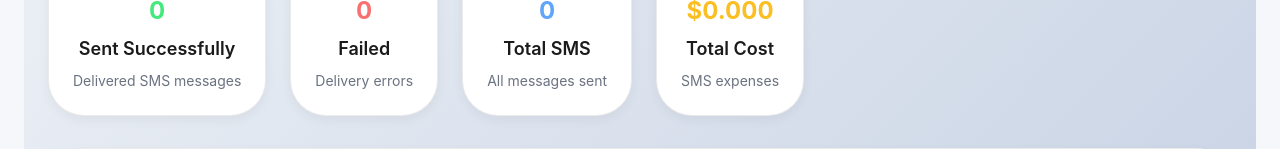
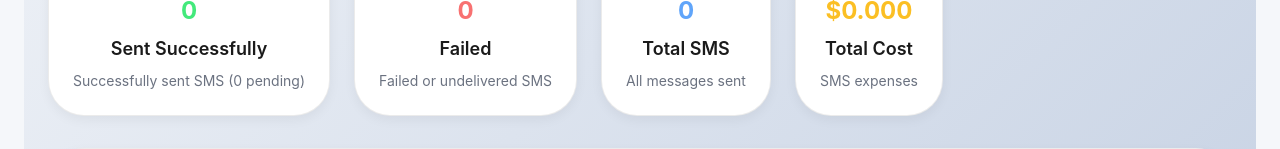
Before and after one commit to tarastm95/Yelp1, a React (Create React App) app in the folder frontend/: page /sms-logs in a window 1280 px wide. Shown: the part 614-763 px from the top of the page. Built offline with nearby package versions, Linux system fonts and the light colour scheme; no server answers; sample sign-in values are in the browser's storage.

Commit message:
add ai v21

```diff
--- a/frontend/src/SMSLogs.tsx
+++ b/frontend/src/SMSLogs.tsx
@@ -176,8 +176,21 @@ const SMSLogs: React.FC = () => {
 
   // Stats calculations
   const totalSMS = smsLogs.length;
-  const sentSMS = smsLogs.filter(sms => ['sent', 'delivered'].includes(sms.status.toLowerCase())).length;
+  const sentSMS = smsLogs.filter(sms => {
+    const status = sms.status.toLowerCase();
+    // Successful statuses according to Twilio documentation:
+    // - queued: API request successful, message queued
+    // - accepted: Messaging Service received message
+    // - sending: Twilio is sending to carrier
+    // - sent: Carrier accepted message
+    // - delivered: Message delivered to handset
+    return ['queued', 'accepted', 'sending', 'sent', 'delivered'].includes(status);
+  }).length;
   const failedSMS = smsLogs.filter(sms => ['failed', 'undelivered'].includes(sms.status.toLowerCase())).length;
+  const pendingSMS = smsLogs.filter(sms => {
+    const status = sms.status.toLowerCase();
+    return ['queued', 'accepted', 'sending'].includes(status);
+  }).length;
   const totalCost = smsLogs.reduce((sum, sms) => {
     if (sms.price && !isNaN(parseFloat(sms.price))) {
       return sum + parseFloat(sms.price);
@@ -497,7 +510,7 @@ const SMSLogs: React.FC = () => {
                 </Typography>
 
                 <Typography variant="body2" color="text.secondary">
-                  Delivered SMS messages
+                  Successfully sent SMS ({pendingSMS} pending)
                 </Typography>
               </CardContent>
             </Card>
@@ -527,7 +540,7 @@ const SMSLogs: React.FC = () => {
                 </Typography>
 
                 <Typography variant="body2" color="text.secondary">
-                  Delivery errors
+                  Failed or undelivered SMS
                 </Typography>
               </CardContent>
             </Card>
```
